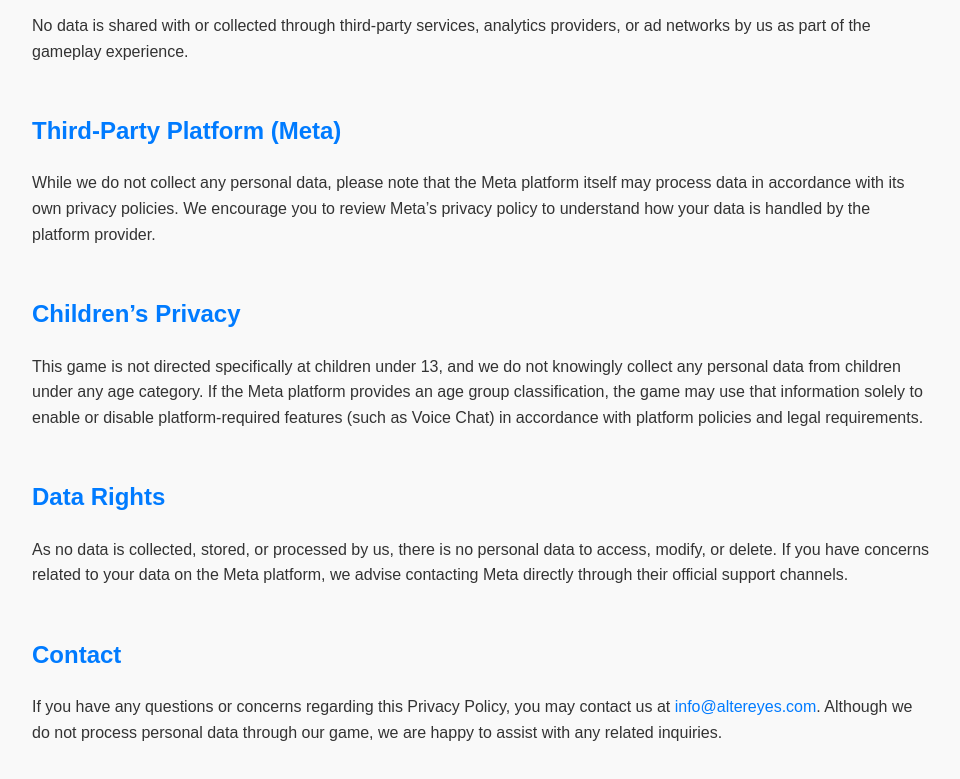
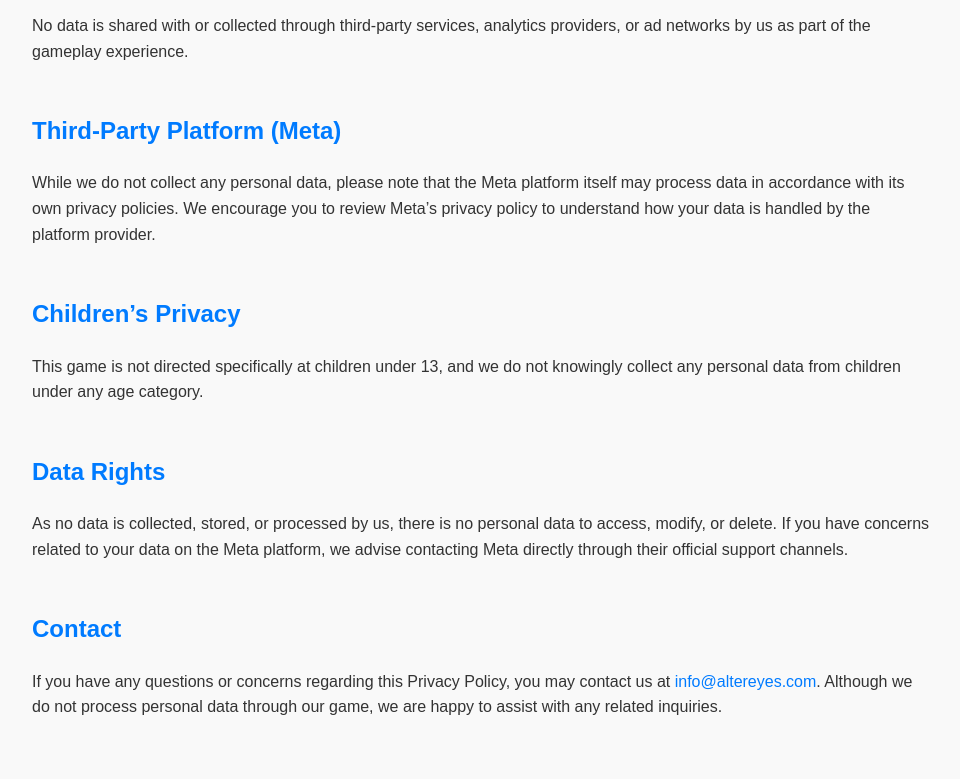
Before and after one commit to MaximiliaanHendrikx/Sort-A-Smurf, a plain HTML site: page index.html in a window 1280 px wide. Shown: the part 612-1391 px from the top of the page, without its empty margins (158-1118 px from the left). Drawn offline with Linux system fonts and the light colour scheme.

Commit message:
Update index.html

```diff
--- a/index.html
+++ b/index.html
@@ -64,7 +64,7 @@
   <p>While we do not collect any personal data, please note that the Meta platform itself may process data in accordance with its own privacy policies. We encourage you to review Meta’s privacy policy to understand how your data is handled by the platform provider.</p>
 
   <h2>Children’s Privacy</h2>
-  <p>This game is not directed specifically at children under 13, and we do not knowingly collect any personal data from children under any age category. If the Meta platform provides an age group classification, the game may use that information solely to enable or disable platform-required features (such as Voice Chat) in accordance with platform policies and legal requirements.</p>
+  <p>This game is not directed specifically at children under 13, and we do not knowingly collect any personal data from children under any age category.</p>
 
   <h2>Data Rights</h2>
   <p>As no data is collected, stored, or processed by us, there is no personal data to access, modify, or delete. If you have concerns related to your data on the Meta platform, we advise contacting Meta directly through their official support channels.</p>
```
